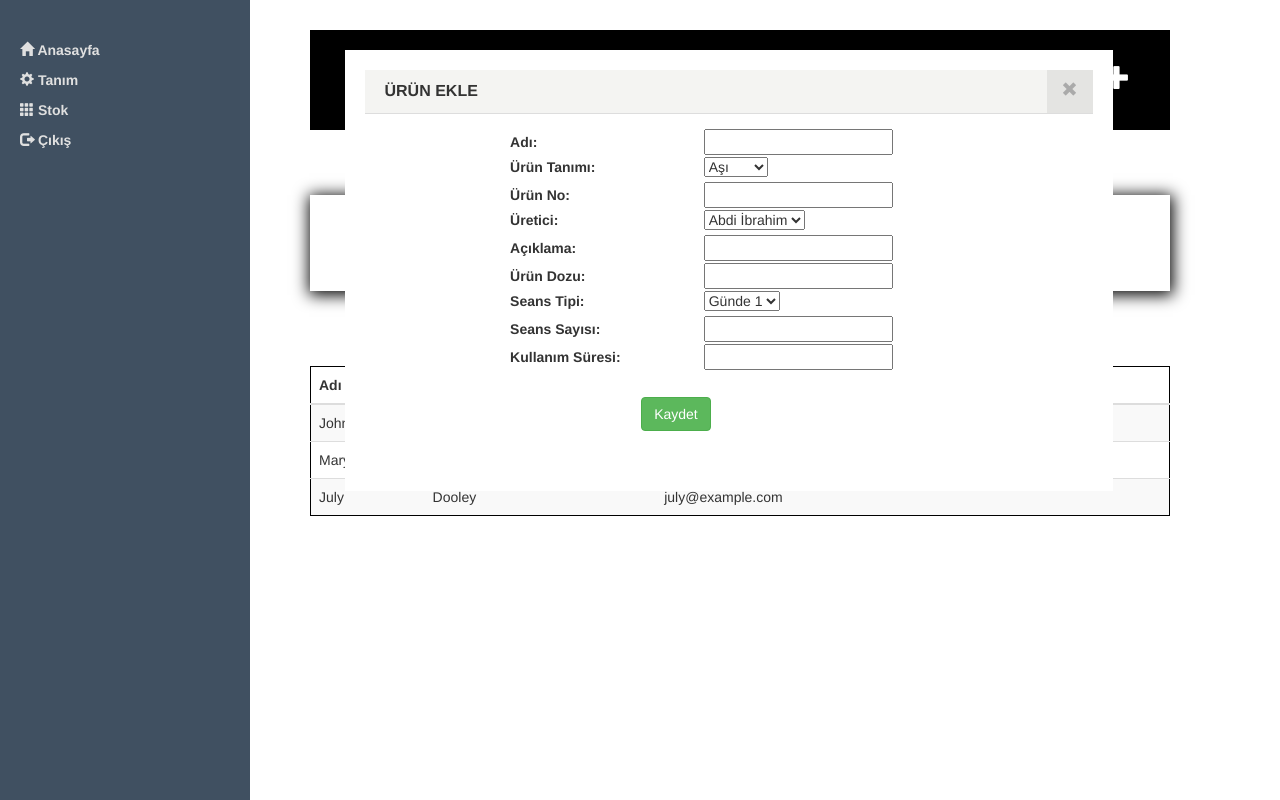
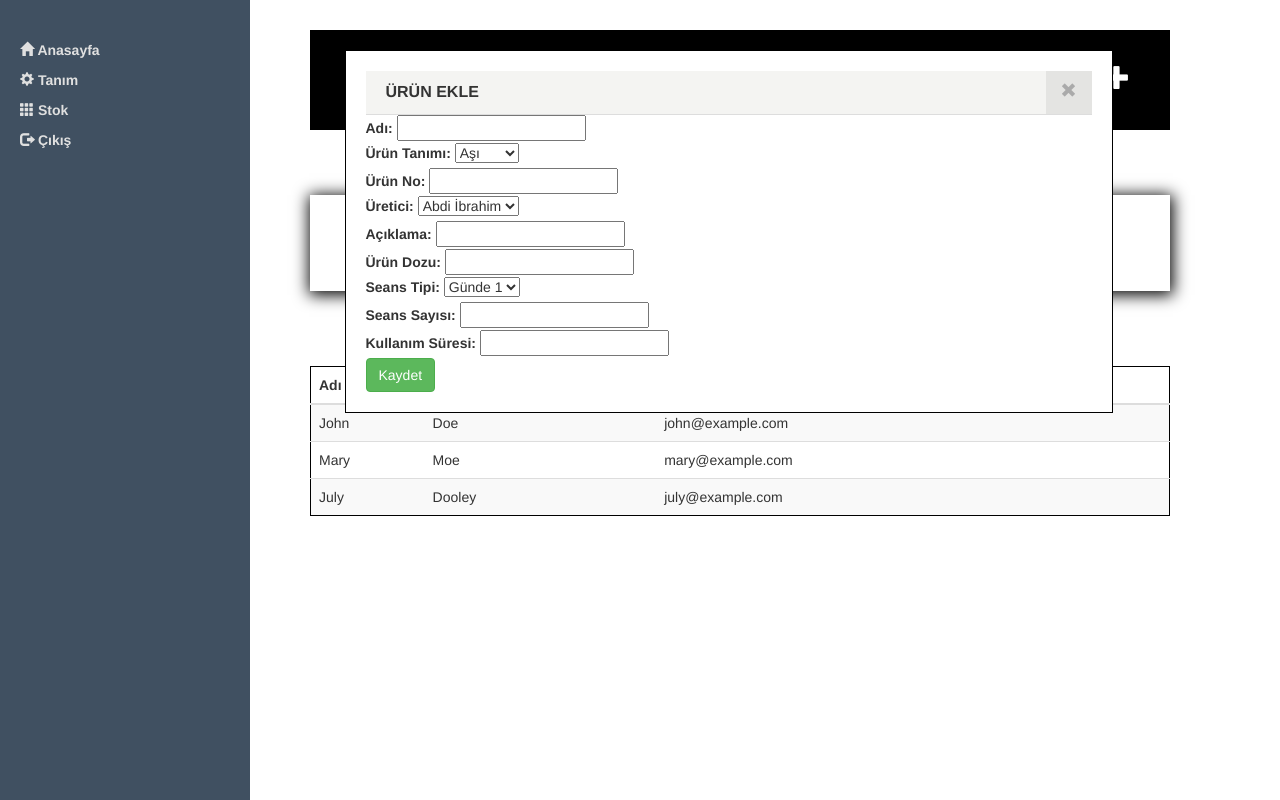
Before and after one commit to zekikus/Bitirme, a PHP site: page / in a window 1280 px wide, after a click that opens the changed part. Run offline with PHP 8.4, Linux system fonts and the light colour scheme.

Commit message:
Gorunum.css Guncellendi

```diff
--- a/css/gorunum.css
+++ b/css/gorunum.css
@@ -34,7 +34,7 @@ body{
 	position:absolute;
 	width:60%;
 	height: auto;
-	left:45%;
+	border: 1px solid black;
 	background: #FFF;
 }
 
@@ -44,15 +44,15 @@ body{
 
 .popupBody {padding:20px;}
 
-.popupBody form{
+.popupBody .form{
 	padding: 15px 20%;
 }
 
-.popupBody form label{
+.popupBody .form label{
 	width: 40%;
 	margin-right: 15px;
 }
 
-.popupBody form .btn{
+.popupBody .form .btn{
 	margin: 25px 30%;
 }
```
